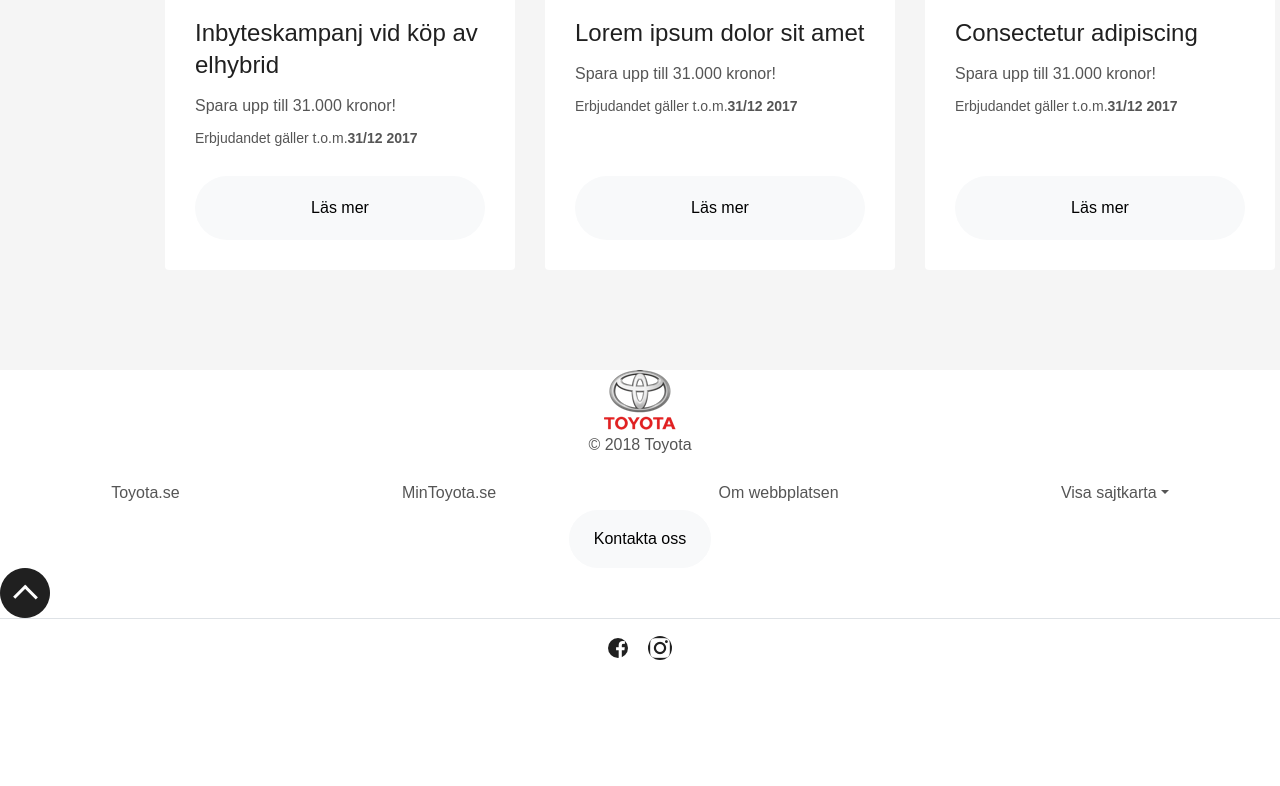
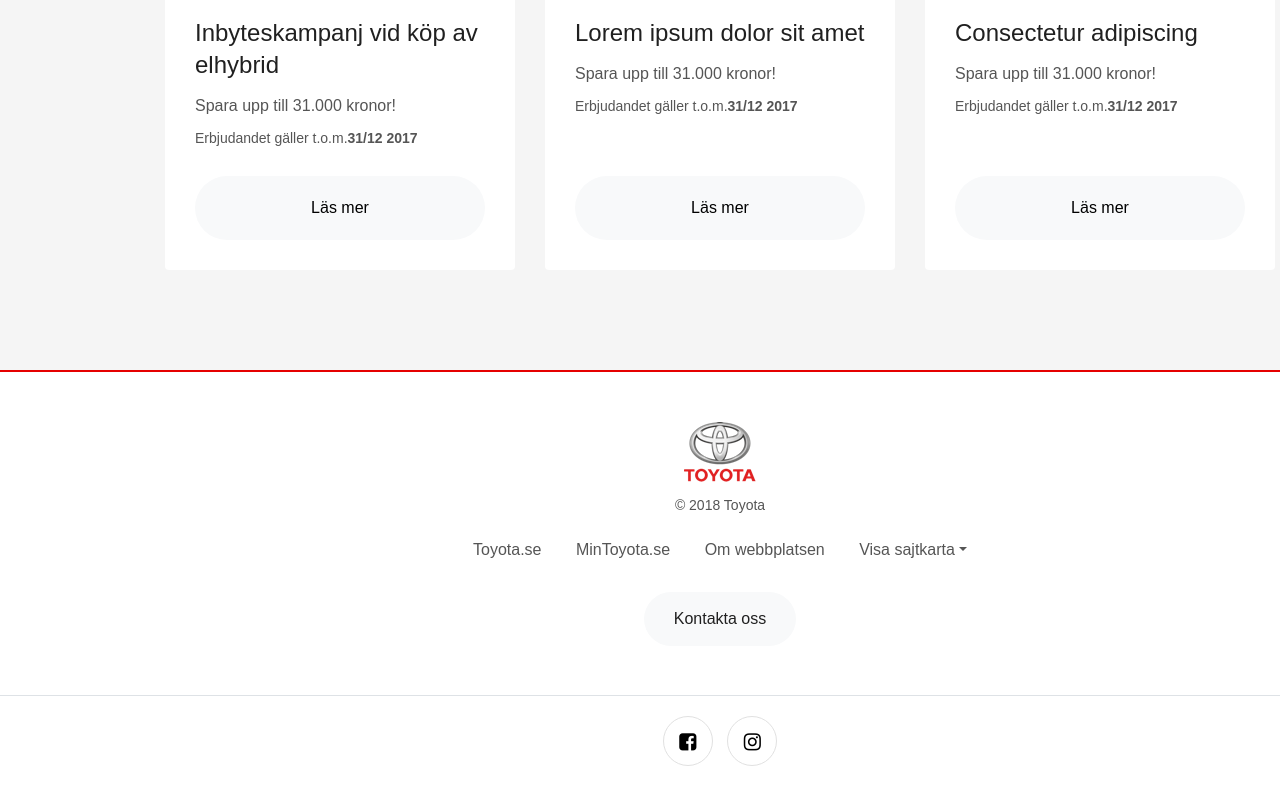
Before and after one commit to ruchita135/Toyota, a plain HTML site: page index.html in a window 1280 px wide. Shown: the part 2979-3765 px from the top of the page. Before the commit the page ends 3655 px from the top, so only its background shows below. Drawn offline with nearby package versions, Linux system fonts and the light colour scheme.

Commit message:
Added CSS to footer

```diff
--- a/index.html
+++ b/index.html
@@ -242,36 +242,35 @@
         <footer>
             <div class="footer text-center">
                 <img class="d-flex text-center" src="./resources/images/toyota-logo.png" alt="">
-                <p class="">&copy; 2018 Toyota</p>
+                <p class="copyright">&copy; 2018 Toyota</p>
                 <div>
-                    <ul class="nav">
-                        <li class="nav-item">
-                            <a class="nav-link" href="#">Toyota.se</a>
+                    <ul class="footer-options">
+                        <li class="footer-item">
+                            <a class="footer-link" href="#">Toyota.se</a>
                         </li>
-                        <li class="nav-item">
-                            <a class="nav-link" href="#">MinToyota.se</a>
+                        <li class="footer-item">
+                            <a class="footer-link" href="#">MinToyota.se</a>
                         </li>
-                        <li class="nav-item">
-                            <a class="nav-link" href="#">Om webbplatsen</a>
+                        <li class="footer-item">
+                            <a class="footer-link" href="#">Om webbplatsen</a>
                         </li>
-                        <li class="nav-item dropdown">
-                            <a class="nav-link dropdown-toggle" data-toggle="dropdown" href="#" role="button" aria-haspopup="true" aria-expanded="false">Visa sajtkarta</a>
+                        <li class="footer-item dropdown">
+                            <a class="footer-link dropdown-toggle" data-toggle="dropdown" href="#" role="button" aria-haspopup="true" aria-expanded="false">Visa sajtkarta</a>
                         </li>
                     </ul>
                 </div>
-
-                <div class="col text-center">
-                    <button type="button" class="btn btn-light rounded-pill py-3 px-4">Kontakta oss</button>
-                </div>
+                <a href="#" class="btn btn-light rounded-pill border-0">Kontakta oss</a>
             </div>
 
-            <div class="">
-                <img src="./resources/images/group.png" alt="">
-            </div>
-
-            <div class="social-media border-top py-3 d-block text-center">
-                <img class="rounded-circle px-2" src="./resources/images/shape_3.png" alt="facebook logo">
-                <img class="rounded-circle px-2" src="./resources/images/shape_2.png" alt="instagram logo">
+            <div class="social-media-footer border-top d-block text-center">
+                <div class="social-sign">
+                    <a href="#">
+                        <i class="fa fa-facebook-square"></i>
+                    </a>
+                    <a href="#">
+                      <i class="fa fa-instagram"></i>
+                    </a>
+                </div>
             </div>
         </footer>
           <!-- Bootstrap's JavaScript Files -->
--- a/resources/css/style.css
+++ b/resources/css/style.css
@@ -405,3 +405,62 @@ header .nav-item {
     position: absolute;
     bottom: 0;
 }
+
+footer {
+    border-top: 2px solid #e50000;
+}
+
+.footer {
+    width: 1440px;
+    height: 323px;
+    padding: 50px 0;
+}
+
+.copyright {
+    margin-top: 10px;
+    font-size: 14px;
+}
+
+.footer-options {
+    margin-top: 20px;
+    margin-bottom: 30px;
+    list-style: none;
+    padding: 0;
+}
+
+.footer-item {
+    display: inline-block;
+}
+
+.footer-link {
+    text-decoration: none;
+    color: #555555;
+    padding: 0 15px;
+}
+
+.footer .btn {
+    padding: 15px 30px;
+    color: #202020;
+}
+
+.social-sign {
+    width: 1440px;
+    padding: 20px 0;
+}
+
+.social-sign a {
+    text-decoration: none;
+    background-color: transparent;
+    color: #000000;
+    margin: 0;
+}
+
+.social-sign .fa {
+    width: 50px;
+    height: 50px;
+    font-size: 20px;
+    margin: 0 5px;
+    padding: 15px;
+    border: solid 1px #e1e1e1;
+    border-radius: 50%;
+}
```
